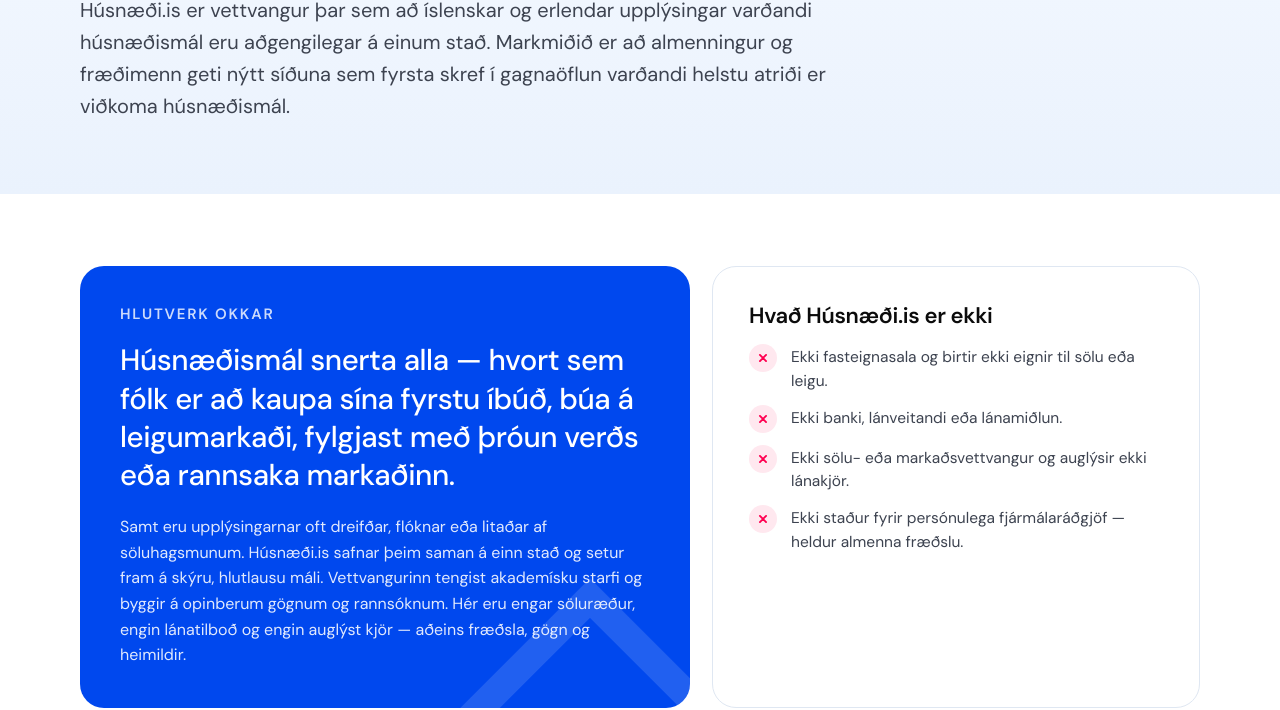
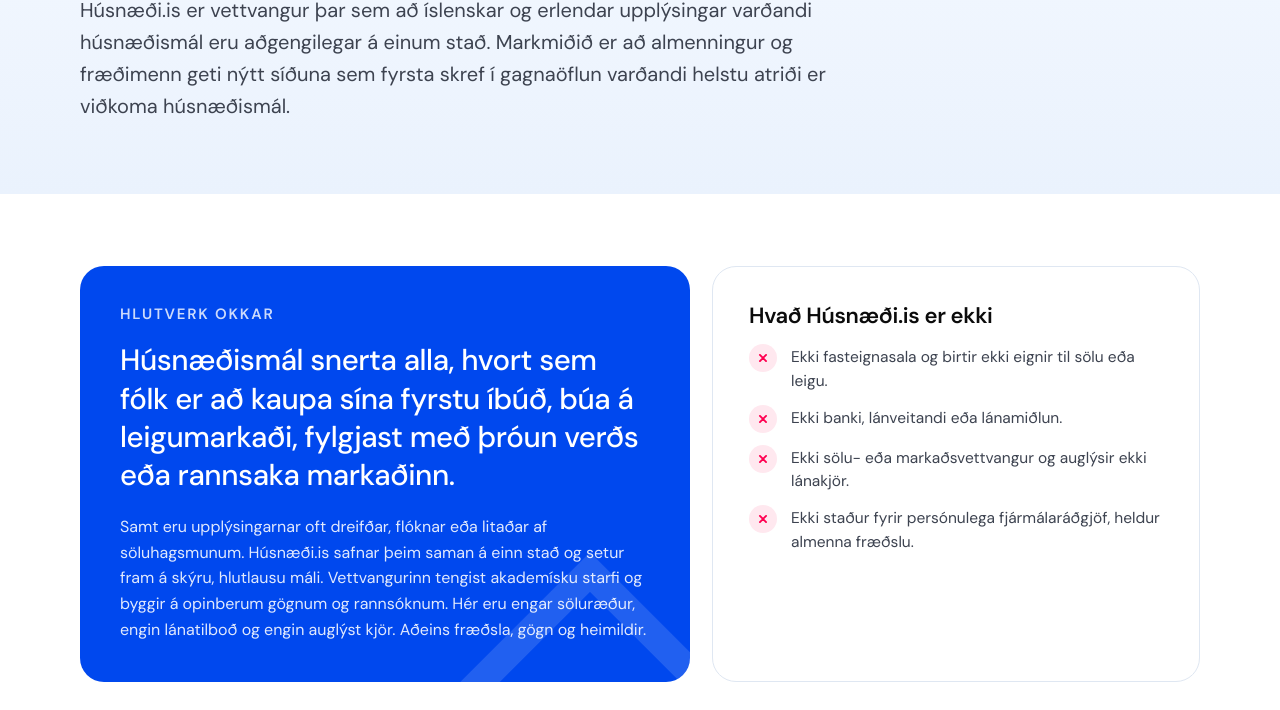
Before and after one commit to Styrmirinn/Husnaedi.is, a plain HTML site: page um-okkur.html in a window 1280 px wide. Shown: the part 275-985 px from the top of the page. Drawn offline with Linux system fonts and the light colour scheme.

Commit message:
Eintala í fjölda (1 heimild), laga orðalag í hetju og fjarlægja þankastrik úr texta
Co-Authored-By: Claude Opus 5.5 <noreply@anthropic.com>
Claude-Session: https://claude.ai/code/session_01GkXNZoroRxPfG71VnXbNRm

```diff
--- a/assets/core.js
+++ b/assets/core.js
@@ -12,7 +12,7 @@ const T = {
  is:{
   skip:"Fara beint í efnið", menu:"Valmynd", navAll:"Allt um",
   heroTitle:"Skildu húsnæðismál betur",
-  heroText:"Hvort sem þú ert að kaupa, leigja eða einfaldlega forvitin um markaðinn, hér eru áreiðanlegar og óháðar upplýsingar um íslensk húsnæðismál, settar fram á mannamáli.",
+  heroText:"Hvort sem þú ert að kaupa, leigja eða vilt einfaldlega vita meira um markaðinn, hér eru áreiðanlegar og óháðar upplýsingar um íslensk húsnæðismál, settar fram á mannamáli.",
   heroCta:"Um Húsnæði.is", heroCalc:"Reikna lán",
   chartTitle:"Þróun íbúða- og leiguverðs á höfuðborgarsvæðinu frá 2016",
   chartIndex:"Vísitala, janúar 2016 = 100", chartSrc:"Gögn tekin frá HMS",
@@ -49,7 +49,7 @@ const T = {
   fTopics:"Efni", fAbout:"Um vefinn", fText:"Áreiðanlegar og óháðar upplýsingar um íslensk húsnæðismál, settar fram á mannamáli.",
   searchPh:"Leita í heimildum", all:"Allt", sortDefault:"Sjálfgefin röð", sortNew:"Nýjast fyrst", sortOld:"Elst fyrst", open:"Opna", copyCite:"Afrita tilvísun", copied:"Afritað",
   restricted:"Takmarkaður aðgangur", missingDoc:"Skjal ekki aðgengilegt", missingShort:"Vantar", noLink:"Ekki á netinu", noResults:"Engar heimildir fundust.",
-  nSources:"{n} heimildir", nLaws:"{n} lög", nDocs:"{n} skjöl", nLinks:"{n} tenglar", lawRead:"Lesa lögin", lawHistory:"Ferill málsins á Alþingi",
+  nSources:"{n} heimildir", nSources1:"{n} heimild", nLaws:"{n} lög", nDocs:"{n} skjöl", nDocs1:"{n} skjal", nLinks:"{n} tenglar", nLinks1:"{n} tengill", lawRead:"Lesa lögin", lawHistory:"Ferill málsins á Alþingi",
   latestTitle:"Nýjast á þessu sviði", watchYt:"Horfa á YouTube", ownCalc:"Reiknivél Húsnæði.is", home:"Forsíða",
   missingNoteT:"Unnið að því að endurheimta skjöl", missingNote:"{n} skjöl af gamla vefnum eru ekki lengur aðgengileg og verða sett inn aftur.",
   cur:"kr.", mShort:"m.kr."
@@ -83,7 +83,7 @@ const T = {
   v1:"Indexation", v2:"Interest rates", v3:"Money and inflation", v4:"Indexed and non-indexed mortgages – pros and cons",
   play:"Play video", openYt:"Open on YouTube", moreVideos:"More videos",
   calcTitle:"Mortgage calculator",
-  calcText:"Húsnæðis- og mannvirkjastofnun, banks, savings banks and pension funds all offer loan calculators. You can enter the loan assumptions — amount, term, interest rate and inflation — and get results you can use to compare different options.",
+  calcText:"Húsnæðis- og mannvirkjastofnun, banks, savings banks and pension funds all offer loan calculators. You can enter the loan assumptions (amount, term, interest rate and inflation) and get results you can use to compare different options.",
   calcMore:"More",
   amount:"Loan amount", years:"Loan term", yearsU:"years", rateIdx:"Interest, indexed", rateNom:"Interest, nominal", infl:"Inflation per year",
   idx:"Indexed loan", nom:"Nominal loan", first:"First payment", total:"Total paid", perMonth:"per month",
@@ -94,7 +94,7 @@ const T = {
   fTopics:"Topics", fAbout:"About", fText:"Reliable, independent information on Icelandic housing, explained in plain language.",
   searchPh:"Search sources", all:"All", sortDefault:"Default order", sortNew:"Newest first", sortOld:"Oldest first", open:"Open", copyCite:"Copy citation", copied:"Copied",
   restricted:"Restricted access", missingDoc:"Document unavailable", missingShort:"Missing", noLink:"Not online", noResults:"No sources found.",
-  nSources:"{n} sources", nLaws:"{n} acts", nDocs:"{n} documents", nLinks:"{n} links", lawRead:"Read the act", lawHistory:"Legislative history",
+  nSources:"{n} sources", nSources1:"{n} source", nLaws:"{n} acts", nLaws1:"{n} act", nDocs:"{n} documents", nDocs1:"{n} document", nLinks:"{n} links", nLinks1:"{n} link", lawRead:"Read the act", lawHistory:"Legislative history",
   latestTitle:"Latest in this area", watchYt:"Watch on YouTube", ownCalc:"Húsnæði.is calculator", home:"Home",
   missingNoteT:"Documents are being restored", missingNote:"{n} documents from the old site are no longer available and will be added again.",
   cur:"ISK", mShort:"M ISK"
@@ -102,7 +102,7 @@ const T = {
  pl:{
   skip:"Przejdź do treści", menu:"Menu", navAll:"Wszystko:",
   heroTitle:"Zrozum lepiej sprawy mieszkaniowe",
-  heroText:"Niezależnie od tego, czy kupujesz, wynajmujesz, czy po prostu interesuje Cię rynek — znajdziesz tu rzetelne i niezależne informacje o islandzkim rynku mieszkaniowym, podane zrozumiałym językiem.",
+  heroText:"Niezależnie od tego, czy kupujesz, wynajmujesz, czy po prostu interesuje Cię rynek, znajdziesz tu rzetelne i niezależne informacje o islandzkim rynku mieszkaniowym, podane zrozumiałym językiem.",
   heroCta:"O Húsnæði.is", heroCalc:"Oblicz kredyt",
   chartTitle:"Ceny mieszkań i najmu w regionie stołecznym od 2016 r.",
   chartIndex:"Indeks, styczeń 2016 = 100", chartSrc:"Dane: HMS",
@@ -271,7 +271,11 @@ function setLang(l){
   document.documentElement.lang = lang;
   $$("[data-t]").forEach(e => { e.textContent = t(e.dataset.t); });
   $$("[data-tr]").forEach(e => { try{ const o = JSON.parse(e.dataset.tr); e.textContent = o[lang] || o.is; }catch(err){} });
-  $$("[data-tc]").forEach(e => { e.textContent = t(e.dataset.tc).replace("{n}", e.dataset.n); });
+  $$("[data-tc]").forEach(e => {
+    const n = +e.dataset.n, one = lang === "is" ? (n % 10 === 1 && n % 100 !== 11) : n === 1;
+    const k = one && T[lang][e.dataset.tc + "1"] ? e.dataset.tc + "1" : e.dataset.tc;
+    e.textContent = t(k).replace("{n}", e.dataset.n);
+  });
   $$("[data-ph]").forEach(e => { e.placeholder = t(e.dataset.ph); });
   if(document.body.dataset.title){ try{ const o = JSON.parse(document.body.dataset.title); document.title = (o[lang] || o.is) + " | Húsnæði.is"; }catch(err){} }
   $$("[data-href]").forEach(a => a.href = url(a.dataset.href));
--- a/um-okkur.html
+++ b/um-okkur.html
@@ -134,10 +134,10 @@ Object.assign(T.is, {
   aboutTitle:"Um Húsnæði.is",
   aboutLead:"Húsnæði.is er vettvangur þar sem að íslenskar og erlendar upplýsingar varðandi húsnæðismál eru aðgengilegar á einum stað. Markmiðið er að almenningur og fræðimenn geti nýtt síðuna sem fyrsta skref í gagnaöflun varðandi helstu atriði er viðkoma húsnæðismál.",
   roleTitle:"Hlutverk okkar",
-  role1:"Húsnæðismál snerta alla — hvort sem fólk er að kaupa sína fyrstu íbúð, búa á leigumarkaði, fylgjast með þróun verðs eða rannsaka markaðinn.",
-  role2:"Samt eru upplýsingarnar oft dreifðar, flóknar eða litaðar af söluhagsmunum. Húsnæði.is safnar þeim saman á einn stað og setur fram á skýru, hlutlausu máli. Vettvangurinn tengist akademísku starfi og byggir á opinberum gögnum og rannsóknum. Hér eru engar söluræður, engin lánatilboð og engin auglýst kjör — aðeins fræðsla, gögn og heimildir.",
+  role1:"Húsnæðismál snerta alla, hvort sem fólk er að kaupa sína fyrstu íbúð, búa á leigumarkaði, fylgjast með þróun verðs eða rannsaka markaðinn.",
+  role2:"Samt eru upplýsingarnar oft dreifðar, flóknar eða litaðar af söluhagsmunum. Húsnæði.is safnar þeim saman á einn stað og setur fram á skýru, hlutlausu máli. Vettvangurinn tengist akademísku starfi og byggir á opinberum gögnum og rannsóknum. Hér eru engar söluræður, engin lánatilboð og engin auglýst kjör. Aðeins fræðsla, gögn og heimildir.",
   notTitle:"Hvað Húsnæði.is er ekki",
-  notItems:["Ekki fasteignasala og birtir ekki eignir til sölu eða leigu.","Ekki banki, lánveitandi eða lánamiðlun.","Ekki sölu- eða markaðsvettvangur og auglýsir ekki lánakjör.","Ekki staður fyrir persónulega fjármálaráðgjöf — heldur almenna fræðslu."],
+  notItems:["Ekki fasteignasala og birtir ekki eignir til sölu eða leigu.","Ekki banki, lánveitandi eða lánamiðlun.","Ekki sölu- eða markaðsvettvangur og auglýsir ekki lánakjör.","Ekki staður fyrir persónulega fjármálaráðgjöf, heldur almenna fræðslu."],
   teamTitle:"Teymið",
   marRole:"Umsjón og ritstjórn",
   marBio:"Umsjónarmaður er Már Wolfgang Mixa, prófessor í viðskiptafræðideild Háskóla Íslands. Már hefur rannsakað húsnæðismál í langan tíma, var helsti hugmyndasmiður varðandi notkun séreignasparnaðar til niðurgreiðslu lána og fyrstu fasteignar, og hefur í árabil kennt kosti og galla mismunandi húsnæðislánaforma.",
@@ -154,10 +154,10 @@ Object.assign(T.en, {
   aboutTitle:"About Húsnæði.is",
   aboutLead:"Húsnæði.is is a platform that brings Icelandic and international information on housing together in one place. The aim is for the general public and researchers alike to use the site as a first step in gathering data on the main issues relating to housing.",
   roleTitle:"Our role",
-  role1:"Housing affects everyone — whether you are buying your first home, renting, following price trends or researching the market.",
-  role2:"Yet the information is often scattered, complex or coloured by sales interests. Húsnæði.is brings it together in one place and presents it in clear, neutral language. The platform is linked to academic work and built on public data and research. There are no sales pitches here, no loan offers and no advertised rates — only knowledge, data and sources.",
+  role1:"Housing affects everyone, whether you are buying your first home, renting, following price trends or researching the market.",
+  role2:"Yet the information is often scattered, complex or coloured by sales interests. Húsnæði.is brings it together in one place and presents it in clear, neutral language. The platform is linked to academic work and built on public data and research. There are no sales pitches here, no loan offers and no advertised rates. Only knowledge, data and sources.",
   notTitle:"What Húsnæði.is is not",
-  notItems:["Not an estate agency, and it does not list properties for sale or rent.","Not a bank, lender or loan broker.","Not a sales or marketing platform, and it does not advertise loan terms.","Not a place for personal financial advice — but for general education."],
+  notItems:["Not an estate agency, and it does not list properties for sale or rent.","Not a bank, lender or loan broker.","Not a sales or marketing platform, and it does not advertise loan terms.","Not a place for personal financial advice, but for general education."],
   teamTitle:"The team",
   marRole:"Supervision and editing",
   marBio:"The site is overseen by Már Wolfgang Mixa, professor at the Faculty of Business Administration at the University of Iceland. Már has researched housing for many years, was the main architect of using private pension savings to pay down loans and buy a first home, and has taught the pros and cons of different mortgage types for years.",
@@ -174,10 +174,10 @@ Object.assign(T.pl, {
   aboutTitle:"O Húsnæði.is",
   aboutLead:"Húsnæði.is to platforma, na której islandzkie i zagraniczne informacje dotyczące mieszkalnictwa są dostępne w jednym miejscu. Celem jest, aby zarówno ogół społeczeństwa, jak i naukowcy mogli korzystać ze strony jako pierwszego kroku w gromadzeniu danych na temat najważniejszych kwestii związanych z mieszkalnictwem.",
   roleTitle:"Nasza rola",
-  role1:"Kwestie mieszkaniowe dotyczą każdego — niezależnie od tego, czy ktoś kupuje swoje pierwsze mieszkanie, wynajmuje, śledzi zmiany cen czy bada rynek.",
-  role2:"Mimo to informacje są często rozproszone, skomplikowane lub zabarwione interesami sprzedażowymi. Húsnæði.is gromadzi je w jednym miejscu i przedstawia jasnym, neutralnym językiem. Platforma jest związana z pracą akademicką i opiera się na danych publicznych oraz badaniach. Nie ma tu mów sprzedażowych, ofert kredytowych ani reklamowanych warunków — jedynie wiedza, dane i źródła.",
+  role1:"Kwestie mieszkaniowe dotyczą każdego, niezależnie od tego, czy ktoś kupuje swoje pierwsze mieszkanie, wynajmuje, śledzi zmiany cen czy bada rynek.",
+  role2:"Mimo to informacje są często rozproszone, skomplikowane lub zabarwione interesami sprzedażowymi. Húsnæði.is gromadzi je w jednym miejscu i przedstawia jasnym, neutralnym językiem. Platforma jest związana z pracą akademicką i opiera się na danych publicznych oraz badaniach. Nie ma tu mów sprzedażowych, ofert kredytowych ani reklamowanych warunków. Jedynie wiedza, dane i źródła.",
   notTitle:"Czym Húsnæði.is nie jest",
-  notItems:["Nie jest agencją nieruchomości i nie publikuje ofert sprzedaży ani wynajmu.","Nie jest bankiem, kredytodawcą ani pośrednikiem kredytowym.","Nie jest platformą sprzedażową ani marketingową i nie reklamuje warunków kredytów.","Nie jest miejscem indywidualnego doradztwa finansowego — lecz ogólnej edukacji."],
+  notItems:["Nie jest agencją nieruchomości i nie publikuje ofert sprzedaży ani wynajmu.","Nie jest bankiem, kredytodawcą ani pośrednikiem kredytowym.","Nie jest platformą sprzedażową ani marketingową i nie reklamuje warunków kredytów.","Nie jest miejscem indywidualnego doradztwa finansowego, lecz ogólnej edukacji."],
   teamTitle:"Zespół",
   marRole:"Nadzór i redakcja",
   marBio:"Opiekunem merytorycznym jest Már Wolfgang Mixa, profesor Wydziału Nauk o Biznesie Uniwersytetu Islandzkiego. Már od wielu lat zajmuje się badaniami nad rynkiem mieszkaniowym, był głównym pomysłodawcą wykorzystania prywatnych oszczędności emerytalnych do spłaty kredytów i zakupu pierwszej nieruchomości, a od lat wykłada o zaletach i wadach różnych form kredytów mieszkaniowych.",
```
Also changed, not shown: airbnb.html (+1 -1 lines), fyrstu-kaup.html (+1 -1 lines), parts/about.js (+9 -9 lines).
